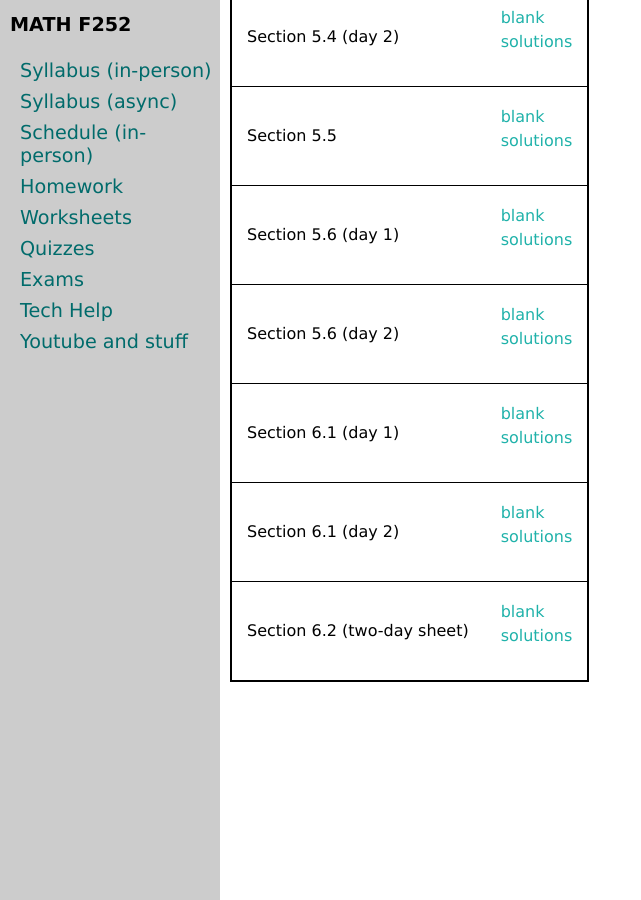
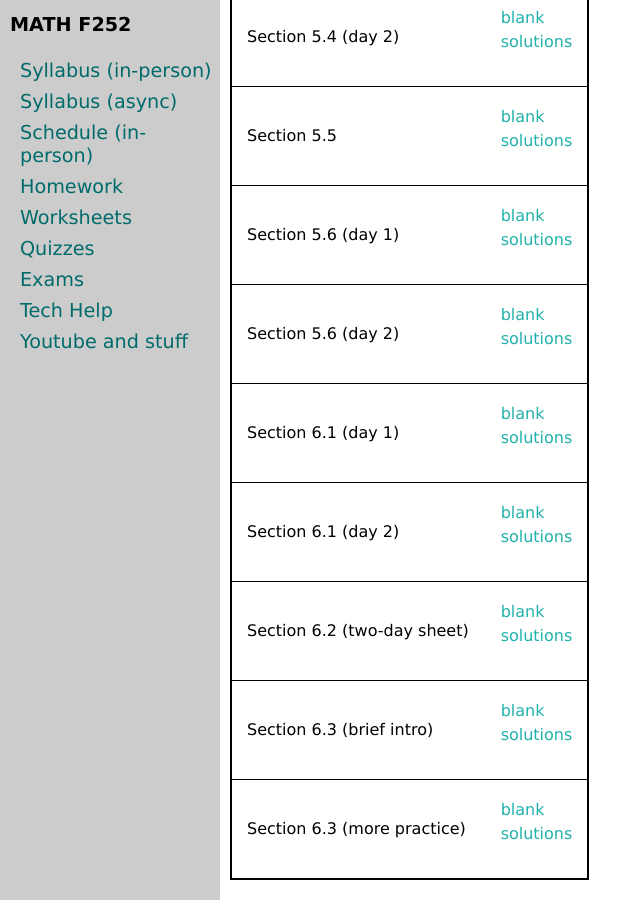
Before and after one commit to uaf-math/calc2, a Jekyll site: the page built from worksheetsF25.md, in a window 1280 px wide and 900 px high, scrolled down 3276 px. Shown: the whole window, without its empty margins (0-641 px from the left). Built offline with Jekyll 4.4.1, drawn with Linux system fonts in a browser that asks for light colours.

Commit message:
Update worksheetsF25.yml

```diff
--- a/_data/worksheetsF25.yml
+++ b/_data/worksheetsF25.yml
@@ -117,3 +117,9 @@ worksheets:
 - name: Section 6.2 (two-day sheet)
   blank: M252-6-2-a.pdf
   solutions: M252-6-2-a-s.pdf
+- name: Section 6.3 (brief intro)
+  blank: M252-6-3-a.pdf
+  solutions: M252-6-3-a-s.pdf
+- name: Section 6.3 (more practice)
+  blank: M252-6-3-b.pdf
+  solutions: M252-6-3-b-s.pdf
```
